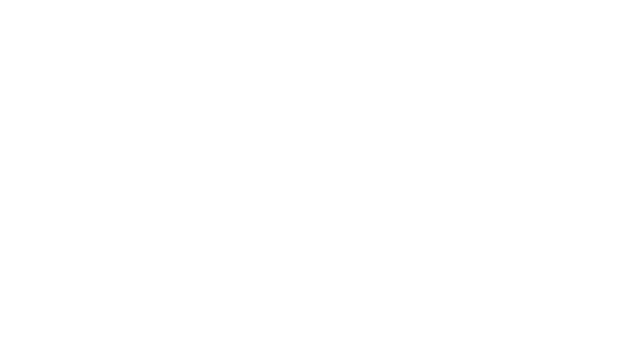
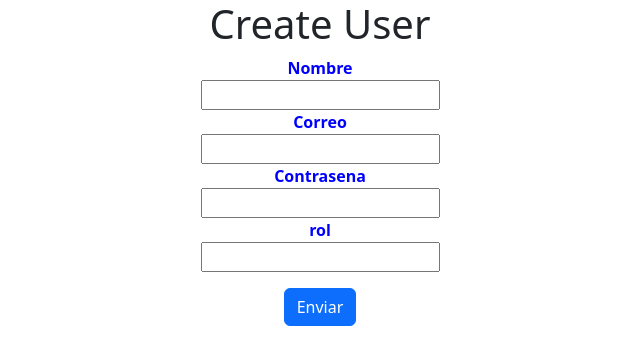
Before and after one commit to artissce/Proyecto_Waffles_React, a React (Create React App) app in the folder proyecto/: page /usuarios/create in a window 1280 px wide. Before the commit this address had no page. Shown: the top 364 px of the page, without its empty margins (320-960 px from the left). Built offline with nearby package versions, Linux system fonts and the light colour scheme.

Commit message:
interfaces usuarios

```diff
--- a/proyecto/src/components/admin/HomeAdmin.jsx
+++ b/proyecto/src/components/admin/HomeAdmin.jsx
@@ -2,6 +2,9 @@ import { BrowserRouter, Route,Routes } from 'react-router-dom';
 import ShowRol from "./rol/ShowRol";
 import CreateRol from "./rol/CreateRol";
 import EditRol from "./rol/EditRol";
+import ShowUser from "./user/ShowUser";
+import CreateUser from "./user/CreateUser";
+import EditUser from "./user/EditUser";
 export function HomeAdmin(){
     return(
         <div>
@@ -11,6 +14,10 @@ export function HomeAdmin(){
                     <Route path='/roles' element={<ShowRol/>}/>
                     <Route path='/roles/create' element={<CreateRol/>}/>
                     <Route path='/roles/edit/:idRol' element={<EditRol/>}/>
+
+                    <Route path='/usuarios' element={<ShowUser/>}/>
+                    <Route path='/usuarios/create' element={<CreateUser/>}/>
+                    <Route path='/usuarios/edit/:idUser' element={<EditUser/>}/>
                 </Routes>
             </BrowserRouter>
 
--- a/proyecto/src/components/admin/rol/CreateRol.js
+++ b/proyecto/src/components/admin/rol/CreateRol.js
@@ -2,30 +2,30 @@ import axios from 'axios'
 import { useState } from 'react'
 import { useNavigate } from 'react-router-dom'
 
-const URI = 'http://localhost:8000/roles/'
+const URI = 'http://localhost:8000/usuarios/'
 
 
-const CreateRol = ()=>{
-    const [nombreRol,setNombreRol]=useState('')
+const CreateUser = ()=>{
+    const [nombreUser,setNombreUser]=useState('')
 
     const navigate = useNavigate()
 
     //guardar
     const store = async(e)=>{
         e.preventDefault()
-        await axios.post(URI,{nombreRol:nombreRol})
-        navigate('/roles')
+        await axios.post(URI,{nombreUser:nombreUser})
+        navigate('/usuarios')
     }
 
     return(
         <div>
-            <h1>Create rol</h1>
+            <h1>Create User</h1>
             <form onSubmit={store}>
                 <div className='mb-3'>
-                    <label className='form=label'>Rol</label>
+                    <label className='form=label'>User</label>
                     <input
-                        value={nombreRol} onChange={(e)=>setNombreRol(e.target.value)}
-                        type="text" className='form-control'/>
+                        value={nombreUser} onChange={(e)=>setNombreUser(e.target.value)}
+                        type="text" className='form-contUser'/>
                 </div>
 
                 <button type="submit" className='btn btn-primary'>Enviar</button>
@@ -35,4 +35,4 @@ const CreateRol = ()=>{
     )
 }
 
-export default CreateRol
+export default CreateUser
--- /dev/null
+++ b/proyecto/src/components/admin/user/CreateUser.js
@@ -0,0 +1,70 @@
+import axios from 'axios'
+import { useState } from 'react'
+import { useNavigate } from 'react-router-dom'
+
+const URI = 'http://localhost:8000/usuarios/'
+
+
+const CreateUser = ()=>{
+    const [nombre,setNombre]=useState('')
+    const [correo,setCorreo]=useState('')
+    const [contrasena,setContrasena]=useState('')
+    const [idRol,setIdRol]=useState('')
+    const navigate = useNavigate()
+
+    //guardar
+    const store = async(e)=>{
+        e.preventDefault()
+        try {
+            const usuario = {
+                nombre: nombre,
+                correo: correo,
+                contrasena: contrasena,
+                idRol: parseInt(idRol) // Convertir a entero
+            };
+            await axios.post(URI, usuario);
+            navigate('/usuarios');
+        } catch (error) {
+            console.error('Error al crear el usuario:', error);
+        }
+    }
+
+    return(
+        <div>
+            <h1>Create User</h1>
+            <form onSubmit={store}>
+                <div className='mb-3'>
+                    <label className='form=label'>Nombre</label>
+                    <br/>
+                    <input
+                        value={nombre} onChange={(e)=>setNombre(e.target.value)}
+                        type="text" className='form-contUser'/>
+                    <br/>
+                    <label className='form=label'>Correo</label>
+                    <br/>
+                    <input
+                        value={correo} onChange={(e)=>setCorreo(e.target.value)}
+                        type="text" className='form-contUser'/>
+                    <br/>
+                    <label className='form=label'>Contrasena</label>
+                    <br/>
+                    <input
+                        value={contrasena} onChange={(e)=>setContrasena(e.target.value)}
+                        type="password" className='form-contUser'/>
+                    <br/>
+                    <label className='form=label'>rol</label>
+                    <br/>
+                    <input
+                        value={idRol} onChange={(e)=>setIdRol(e.target.value)}
+                        type="text" className='form-contUser'/>
+                    <br/>
+                </div>
+
+                <button type="submit" className='btn btn-primary'>Enviar</button>
+
+            </form>
+        </div>
+    )
+}
+
+export default CreateUser
--- /dev/null
+++ b/proyecto/src/components/admin/user/EditUser.js
@@ -0,0 +1,70 @@
+import axios from 'axios'
+import { useEffect, useState } from 'react'
+import { useNavigate, useParams } from 'react-router-dom'
+
+const URI = 'http://localhost:8000/usuarios/'
+
+
+const EditUser = ()=>{
+    const [nombre,setNombre]=useState('')
+    const [correo,setCorreo]=useState('')
+    const [contrasena,setContrasena]=useState('')
+    const navigate = useNavigate()
+    const {idUser}= useParams()
+    //guardar
+    const update = async (e) => {
+        e.preventDefault();
+        const url = URI + idUser; // Agrega esta línea para imprimir la URL
+        console.log("URL de la solicitud PUT:", url);
+        try {
+            await axios.put(URI+ idUser, { nombre:nombre,correo:correo,contrasena:contrasena });
+            navigate('/usuarios'); // Navegar de regreso al listado después de la actualización
+        } catch (error) {
+            console.error("Error al actualizar el User:", error);
+        }
+    };
+
+    useEffect(()=>{
+        getUserById()
+    },[])
+
+    const getUserById = async()=>{
+        const res=await axios.get(URI+idUser)
+        setNombre(res.data.nombre)
+        setCorreo(res.data.correo)
+        setContrasena(res.dara.contrasena)
+    }
+
+    return(
+        <div>
+            <h1>Edit User</h1>
+            <form onSubmit={update}>
+                <div className='mb-3'>
+                    <label className='form=label'>Nombre del User   </label>
+                    <br/>
+                    <input
+                        value={nombre} onChange={(e)=>setNombre(e.target.value)}
+                        type="text" className='form-contUser'/>
+                    <br/>
+                    <label className='form=label'>Correo   </label>
+                    <br/>
+                    <input
+                        value={correo} onChange={(e)=>setCorreo(e.target.value)}
+                        type="text" className='form-contUser'/>
+                    <br/>
+                    <label className='form=label'>Contrasena   </label>
+                    <br/>
+                    <input
+                        value={contrasena} onChange={(e)=>setContrasena(e.target.value)}
+                        type="password" className='form-contUser'/>
+
+                </div>
+
+                <button type="submit" className='btn btn-primary'>Update</button>
+
+            </form>
+        </div>
+    )
+}
+
+export default EditUser
--- /dev/null
+++ b/proyecto/src/components/admin/user/ShowUser.js
@@ -0,0 +1,57 @@
+import axios from 'axios'
+import {useState, useEffect} from 'react'
+import { BrowserRouter, Route, Link } from 'react-router-dom';
+
+const URI = 'http://localhost:8000/usuarios/'
+
+const ShowUser = () => {
+    const [User,setUser]=useState([])
+    useEffect(()=>{//utilizar efecto, referente a que react no contUsera
+        getUser()
+    },[])
+    //procedimiento para mostrar todos los pedidos
+    const getUser = async () =>{
+        const res = await axios.get(URI)
+        setUser(res.data)
+    }
+
+    //proc para eliminar un pedido
+    const deleteUser = async(idUsuario) => {
+        await axios.delete(`${URI}${idUsuario}`)
+        getUser()
+    }
+    //proc crear
+    return(
+    <div className='container-fluid d-flex justify-content-center align-items-center' style={{ minHeight: '80vh' }}>
+            <div className='row justify-content-center'>
+                <div className='col-12 col-lg-10'>
+                    <Link to="/usuarios/create" className='btn btn-primary mt-2 mb-2'><i className="fas fa-plus"></i></Link>
+                    <div className="table-responsive">
+                        <table className='table'>
+                            <thead>
+                                <tr>
+                                    <th scope="col" style={{ width: '20%' }}>idUsuario</th>
+                                    <th scope="col" style={{ width: '15%' }}>Nombre del User</th>
+                                    <th scope="col" style={{ width: '15%' }}>Acciones</th>
+                                </tr>
+                            </thead>
+                            <tbody>
+                                {User.map ((User)=>(
+                                    <tr key={User.idUsuario}>
+                                        <td>{User.idUsuario} </td>
+                                        <td>{User.nombre} </td>
+                                        <td>
+                                            <Link to={`/usuarios/edit/${User.idUsuario}`} className='btn btn-info'> <i className="fas fa-edit"></i></Link>
+                                            <button onClick={()=>deleteUser(User.idUsuario)} className='btn btn-danger'><i className="fas fa-trash-alt"></i></button>
+                                        </td>
+                                    </tr>
+                                ))}
+                            </tbody>
+                        </table>
+                    </div>
+                </div>
+            </div>
+        </div>
+    )
+}
+export default ShowUser
```
